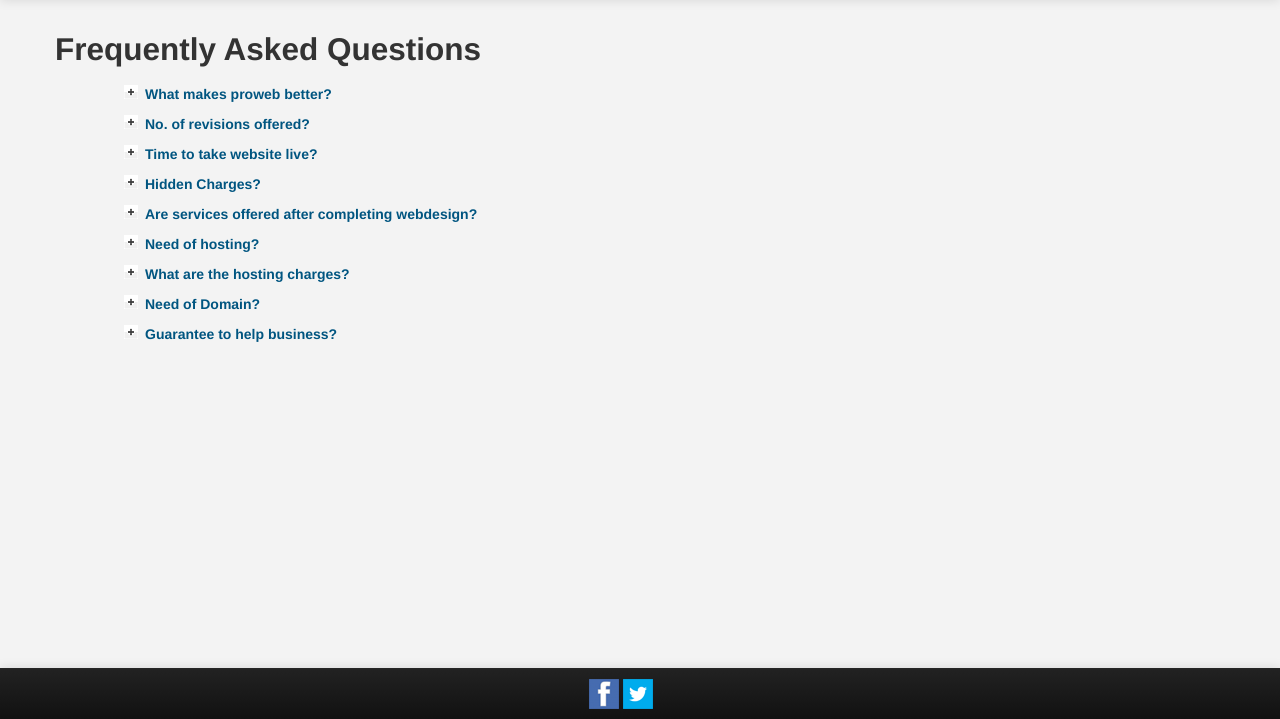
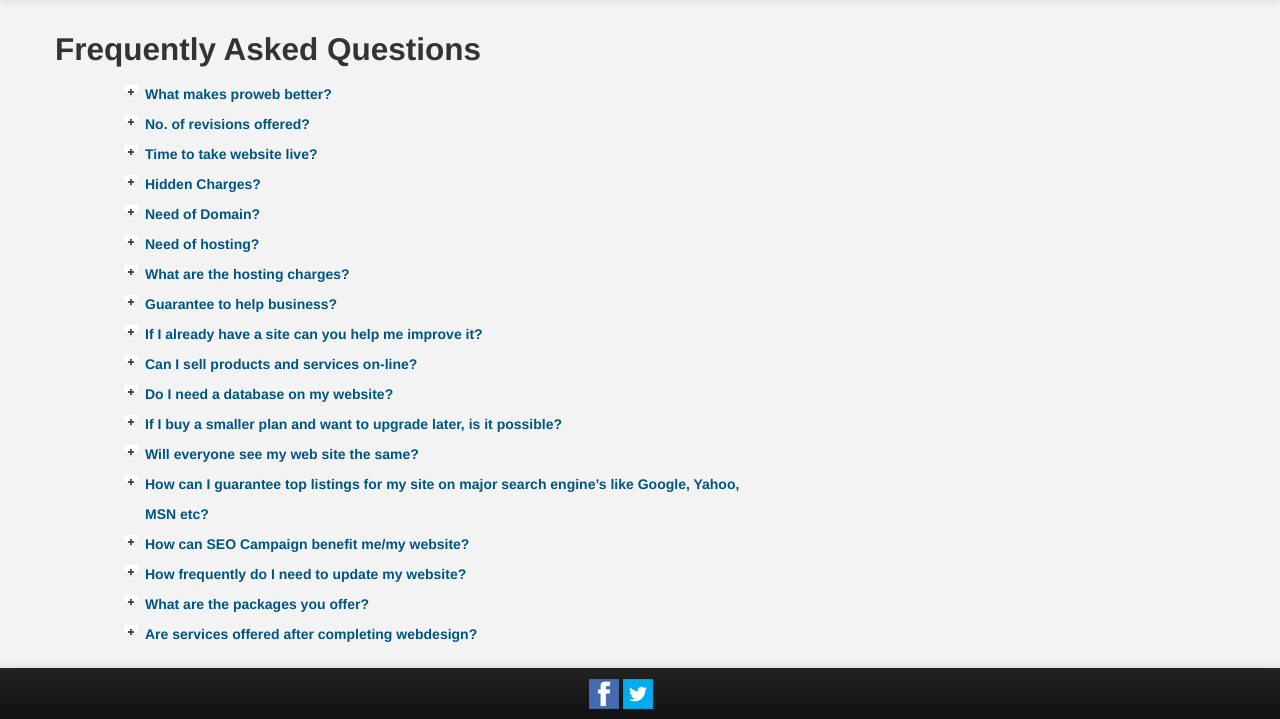
Before and after one commit to prowebtechies/prowebtechies, a CakePHP app: the page made by app/View/Pages/faq.ctp in a window 1280 px wide. Shown: the part 81-800 px from the top of the page. Run offline with PHP 8.4 and a stand-in for CakePHP, Linux system fonts and the light colour scheme; the template is opened without the code that fills it, so the values that code supplies are empty; some libraries are stand-ins or nearby versions.

Commit message:
appended faq

```diff
--- a/app/View/Pages/about.ctp
+++ b/app/View/Pages/about.ctp
@@ -17,6 +17,6 @@ and Data Mining.</p>
 	This lanky lad is a pro coder by profession and a model by looks. He is a Linux Lover and a fan of Open Source Technology.
 	A versatile Linux System Programmer, has developed a Custom Linux Distro from Scratch.
 	He has worked on various Linux Based servers and has excellent administration skills. Started his career at ZScaler Inc., a cloud security company.
-	An enterpreneur at heart moved to Bangalore to follow his dreams of starting his own venture. Witty by nature, he keeps the team at its toes to deliver their best.
+	An enterpreneur at heart moved to Bangalore to follow his dream of starting his own venture. Witty by nature, he keeps the team at its toes to deliver their best.
 </p>
 </div>
--- a/app/View/Pages/faq.ctp
+++ b/app/View/Pages/faq.ctp
@@ -18,10 +18,17 @@ options’ that a webmaster wishes to have for his target audience and the ‘to
 charges at time do vary depending on the needs and requirements of our valued clients but there are NO
 HIDDEN COSTS.</p>
 		</li>
-		<li><span class="faq-question"><strong>Are services offered after completing webdesign?</span></strong>
-			<p>Ofcourse we do, post delivery we make sure you get used to with the webmaster tool. We also fix bugs in
-website codes if any along with consultation on how you can get your website promoted on World Wide
-Web.</p>
+		<li><span class="faq-question"><strong>Need of Domain?</span></strong>
+			<p>Every Web site must have a domain name. A domain name is your Web site's unique address on
+the Internet. <br />
+				As an example, the domain name for PowerWeb Techies is, http://www.powerwebtechies.com. The
+most common domain names will end in .com, .net, or .org, but there are many more to choose
+from.<br />
+Although you are free to use any domain registrant you choose, After your registration, you will
+be given full access information to your own, personal domain name control panel, if you wish
+too. In many cases, our clients request us to manage, update, transfer or change their registration
+information so they don't have to worry about learning the technical aspect of the same. This is
+effectively taken care off.</p>
 		</li>
 		<li><span class="faq-question"><strong>Need of hosting?</span></strong>
 			<p>Your Web site needs a home on the Internet - a place for your domain name, Web page files and
@@ -33,18 +40,6 @@ affordable hosting for businesses and offer pricing with your web proposal.</p>
 features if you plan to have a storefront on your Web site, if you will be connected to a database, or
 if you have special programming requirements. Each point is separately considered while calculating
 web hosting fees.</p>
-		</li>
-		<li><span class="faq-question"><strong>Need of Domain?</span></strong>
-			<p>Every Web site must have a domain name. A domain name is your Web site's unique address on
-the Internet. <br />
-				As an example, the domain name for PowerWeb Techies is, http://www.powerwebtechies.com. The
-most common domain names will end in .com, .net, or .org, but there are many more to choose
-from.<br />
-Although you are free to use any domain registrant you choose, After your registration, you will
-be given full access information to your own, personal domain name control panel, if you wish
-too. In many cases, our clients request us to manage, update, transfer or change their registration
-information so they don't have to worry about learning the technical aspect of the same. This is
-effectively taken care off.</p>
 		</li>
 		<li><span class="faq-question"><strong>Guarantee to help business?</span></strong>
 			<p>Customer satisfaction is our motto and quality work is our guarantee. With the team of professionally
@@ -62,5 +57,87 @@ Once the concept is finalized, your copy, links, forms and other elements will b
 uploaded to your hosting service.
 </p>
 		</li>
+		<li><span class="faq-question"><strong>If I already have a site can you help me improve it?</span></strong>
+			<p>Of course, Yes. As per the current needs and trends, we can restructure or redesign your existing website.
+In fact, this would not cost you as much as building a website from scratch would cost.</p>
+		</li>
+		<li><span class="faq-question"><strong>Can I sell products and services on-line?</span></strong>
+			<p>Yes. In fact, online platform provides you with the best opportunities to showcase your products and
+services online. Moreover, it is likely that many of your competitors are already having a website and
+catering to the clients on internet, quite efficiently. And, as the usage of internet is increasing, so is its reach
+expanding. This furthers the generation of more enquiries from your potential buyers.
+
+It is also mandatory to keep in mind that your business will need to be re-evaluated in terms of prices,
+taxes, and modes of delivery involved in e-commerce.</p>
+		</li>
+		<li><span class="faq-question"><strong>Do I need a database on my website?</span></strong>
+			<p>This may vary from business to business and the amount of information necessary to be displayed, in order
+to effectively promote your business online. In case, you have to display a wide array of products, then
+incorporating a database in your website can be beneficial for you. Including a database in a web design
+can also be valuable, when you need to update or change your content time and again.
+
+We will have a detailed conversation with you and help you in deciding if you need a database or not. We
+will tell you how this will actually work and tailor your website design as per your needs.</p>
+
+		</li>
+		<li><span class="faq-question"><strong>If I buy a smaller plan and want to upgrade later, is it possible?</span></strong>
+			<p>At any point of time, you can upgrade your plan. Just contact us once and we will assist you with the up
+gradation process.</p>
+		</li>
+		<li><span class="faq-question"><strong>Will everyone see my web site the same?</span></strong>
+			<p>Your website visitors will see some things differently depending on their browser, screen
+resolution setting and their individual computer settings and toolbars. We design sites with that
+in mind and preview them in several browser types and resolution settings before publishing.
+Obviously as technology alters then eventually all websites may need reevaluation.</p>
+		</li>
+		<li><span class="faq-question"><strong>How can I guarantee top listings for my site on major search engine’s like Google, Yahoo, MSN etc?</span></strong>
+			<p>Hand your website over to a professional and experienced organization like us and we shall ensure that your website
+is listed on targeted Key phrases which would help attract and drive relevant traffic.</p>
+		</li>
+		<li><span class="faq-question"><strong>How can SEO Campaign benefit me/my website?</span></strong>
+			<p>SEO Search Engine Optimization are techniques aimed at attracting focused and relevant traffic to a Website by
+getting it listed amongst the top few listings on the search engines on targeted keywords/Key phrases. We have
+spent over 8 years analyzing the search engine mechanisms and has identified over 250 parameters which could
+induce a positive effect on the search engine algorithms, which further help the website to surge higher up the ladder
+amongst the millions of other search results being showed up by a Google/Yahoo/MSN etc
+
+It is always good to get engaged in a brainstorming session with the client to understand their business, service
+offerings, USP’s, competitive analysis including a SWOT, current consumer base, location of operations, aspirations
+in terms of attacking newer target markets, main competitors, amongst several other factors, so as to identify and
+come-up with a list of Key phrases that a probable interested internet surfer may search for while seeking similar
+services.
+
+If you would want to take our discussion forward, we would be pleased to share a SEO References document with
+you and show you a proof of concept.</p>
+		</li>
+		<li><span class="faq-question"><strong>How frequently do I need to update my website?</span></strong>
+			<p>Depending on the actual need of your website and the major business it is going to generate for you, we
+can recommend to you a plan for frequently updating your website.
+
+Content plays a critical role for optimization and fresh and unique content decides the fate of the website
+and its ranking. Like, if you are running a small business brochure website, then you may require updating
+content later sometime, in a year or two. Besides, you may also require adding couple of notes on the news
+page of your website.
+
+And for websites, especially designed for trade like e-commerce or database websites, it might be
+necessary to update or add content more frequently, therefore obligatory provisions are prepared to
+accommodate these changes in the start itself.
+
+Getting in touch with our optimization experts can be of great help to you. You can learn from them
+about the relevance of getting new information and which way is the best to do it, especially how to avoid
+problems regarding the code and content in order to optimize your website.</p>
+		</li>
+		<li><span class="faq-question"><strong>What are the packages you offer?</span></strong>
+			<p>We provide you excellent packages with which, you can kick start your online presence and give a new
+dimension to your business. With all our fixed static website packages, we provide free Domain, Webspace
+and SEO. Our prices are very nominal in comparison with any of the service providers. We believe in
+
+building long lasting client relationships by providing them with the best package in minimum investment.</p>
+		</li>
+		<li><span class="faq-question"><strong>Are services offered after completing webdesign?</span></strong>
+			<p>Ofcourse we do, post delivery we make sure you get used to with the webmaster tool. We also fix bugs in
+website codes if any along with consultation on how you can get your website promoted on World Wide
+Web.</p>
+		</li>
 	</ul>
 </div>
```
